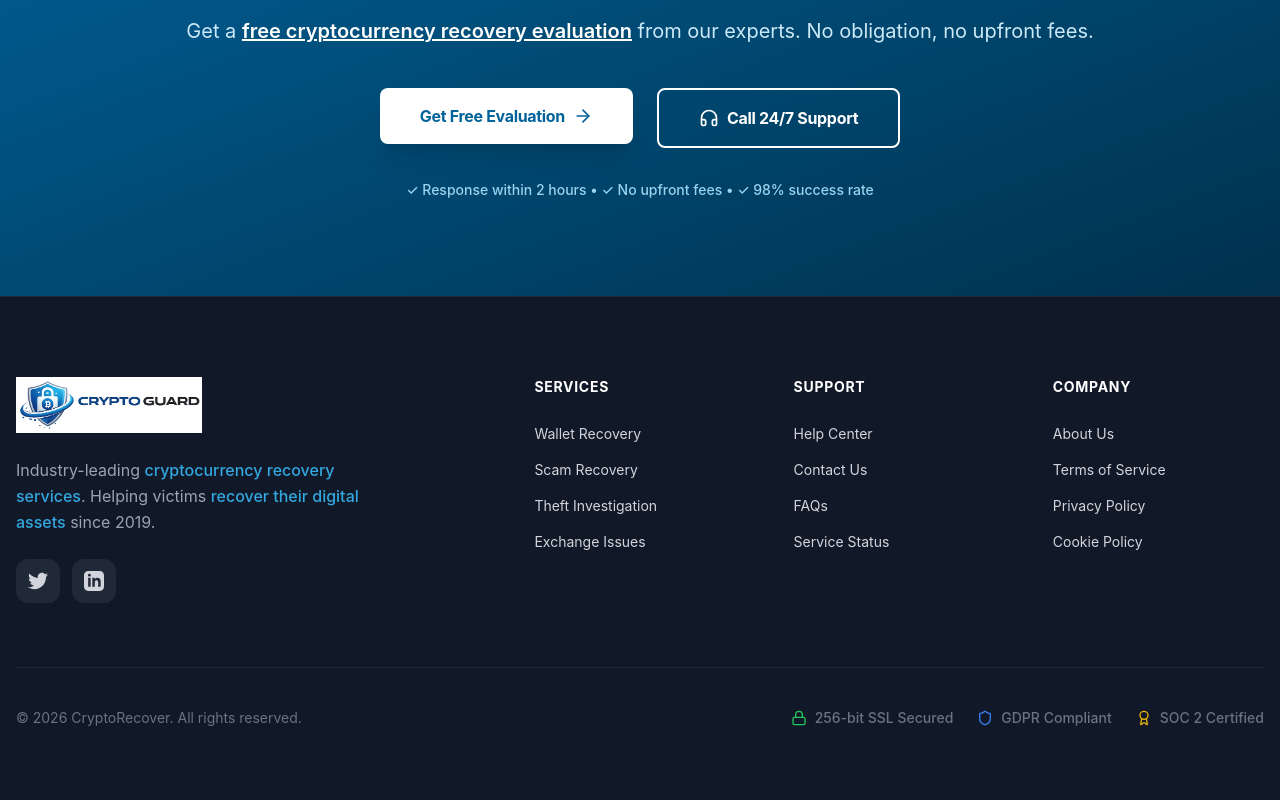
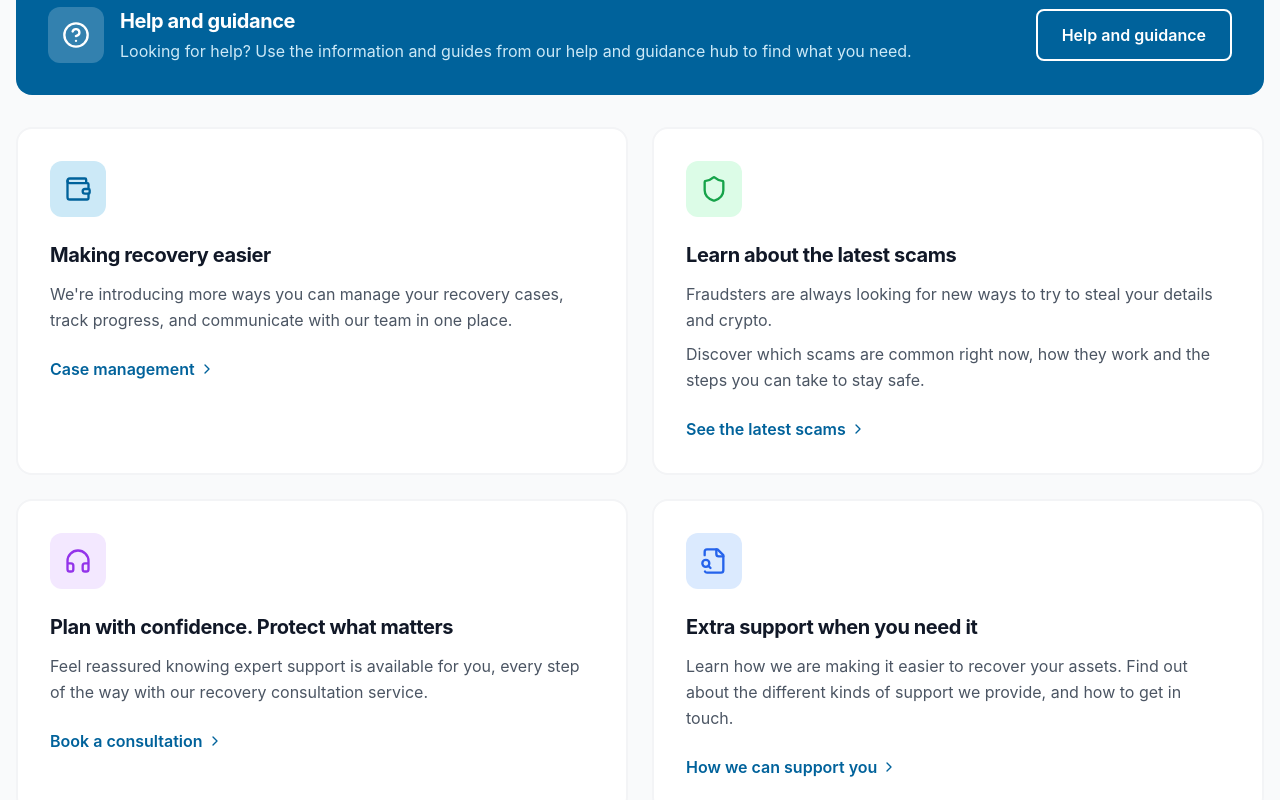
Before and after one commit to hamzaalie/crypto-recovery-dashboard, a React (Vite) app in the folder frontend/: page / in a window 1280 px wide. Shown: the part 3660-4460 px from the top of the page. Built offline with nearby package versions, Linux system fonts and the light colour scheme; no server answers; a web font is replaced by a local one.

Commit message:
Add Customer Support section to homepage

```diff
--- a/frontend/src/pages/public/LandingPage.tsx
+++ b/frontend/src/pages/public/LandingPage.tsx
@@ -16,6 +16,7 @@ import {
   Star,
   Menu,
   X,
+  HelpCircle,
 } from 'lucide-react';
 import logo from '@/assets/images/logo.png';
 
@@ -484,6 +485,97 @@ export default function LandingPage() {
         </div>
       </section>
 
+      {/* Customer Support Section */}
+      <section className="py-20 px-4 bg-gray-50">
+        <div className="max-w-7xl mx-auto">
+          <h2 className="text-4xl md:text-5xl font-bold text-gray-900 mb-12 text-center">Customer Support</h2>
+
+          {/* Help and Guidance Banner */}
+          <div className="bg-brand-600 rounded-2xl p-6 md:p-8 mb-8 flex flex-col md:flex-row items-center justify-between gap-6">
+            <div className="flex items-center gap-4">
+              <div className="w-14 h-14 bg-white/20 rounded-xl flex items-center justify-center flex-shrink-0">
+                <HelpCircle className="h-7 w-7 text-white" />
+              </div>
+              <div className="text-white">
+                <h3 className="text-xl font-bold mb-1">Help and guidance</h3>
+                <p className="text-brand-100 text-sm md:text-base">Looking for help? Use the information and guides from our help and guidance hub to find what you need.</p>
+              </div>
+            </div>
+            <Link to="/help" className="flex-shrink-0">
+              <button className="px-6 py-3 bg-transparent border-2 border-white text-white font-semibold rounded-lg hover:bg-white hover:text-brand-600 transition-all duration-300 whitespace-nowrap">
+                Help and guidance
+              </button>
+            </Link>
+          </div>
+
+          {/* Support Cards Grid */}
+          <div className="grid md:grid-cols-2 gap-6">
+            {/* Card 1 - Recovery Services */}
+            <div className="bg-white rounded-2xl p-8 border-2 border-gray-100 hover:border-brand-200 hover:shadow-lg transition-all duration-300">
+              <div className="w-14 h-14 bg-brand-100 rounded-xl flex items-center justify-center mb-6">
+                <Wallet className="h-7 w-7 text-brand-600" />
+              </div>
+              <h3 className="text-xl font-bold text-gray-900 mb-3">Making recovery easier</h3>
+              <p className="text-gray-600 mb-6 leading-relaxed">
+                We're introducing more ways you can manage your recovery cases, track progress, and communicate with our team in one place.
+              </p>
+              <Link to="/dashboard" className="inline-flex items-center text-brand-600 font-semibold hover:text-brand-700 transition group">
+                Case management
+                <ChevronRight className="h-4 w-4 ml-1 group-hover:translate-x-1 transition-transform" />
+              </Link>
+            </div>
+
+            {/* Card 2 - Latest Scams */}
+            <div className="bg-white rounded-2xl p-8 border-2 border-gray-100 hover:border-brand-200 hover:shadow-lg transition-all duration-300">
+              <div className="w-14 h-14 bg-green-100 rounded-xl flex items-center justify-center mb-6">
+                <Shield className="h-7 w-7 text-green-600" />
+              </div>
+              <h3 className="text-xl font-bold text-gray-900 mb-3">Learn about the latest scams</h3>
+              <p className="text-gray-600 mb-2 leading-relaxed">
+                Fraudsters are always looking for new ways to try to steal your details and crypto.
+              </p>
+              <p className="text-gray-600 mb-6 leading-relaxed">
+                Discover which scams are common right now, how they work and the steps you can take to stay safe.
+              </p>
+              <Link to="/help" className="inline-flex items-center text-brand-600 font-semibold hover:text-brand-700 transition group">
+                See the latest scams
+                <ChevronRight className="h-4 w-4 ml-1 group-hover:translate-x-1 transition-transform" />
+              </Link>
+            </div>
+
+            {/* Card 3 - Expert Consultation */}
+            <div className="bg-white rounded-2xl p-8 border-2 border-gray-100 hover:border-brand-200 hover:shadow-lg transition-all duration-300">
+              <div className="w-14 h-14 bg-purple-100 rounded-xl flex items-center justify-center mb-6">
+                <Headphones className="h-7 w-7 text-purple-600" />
+              </div>
+              <h3 className="text-xl font-bold text-gray-900 mb-3">Plan with confidence. Protect what matters</h3>
+              <p className="text-gray-600 mb-6 leading-relaxed">
+                Feel reassured knowing expert support is available for you, every step of the way with our recovery consultation service.
+              </p>
+              <Link to="/contact" className="inline-flex items-center text-brand-600 font-semibold hover:text-brand-700 transition group">
+                Book a consultation
+                <ChevronRight className="h-4 w-4 ml-1 group-hover:translate-x-1 transition-transform" />
+              </Link>
+            </div>
+
+            {/* Card 4 - 24/7 Support */}
+            <div className="bg-white rounded-2xl p-8 border-2 border-gray-100 hover:border-brand-200 hover:shadow-lg transition-all duration-300">
+              <div className="w-14 h-14 bg-blue-100 rounded-xl flex items-center justify-center mb-6">
+                <FileSearch className="h-7 w-7 text-blue-600" />
+              </div>
+              <h3 className="text-xl font-bold text-gray-900 mb-3">Extra support when you need it</h3>
+              <p className="text-gray-600 mb-6 leading-relaxed">
+                Learn how we are making it easier to recover your assets. Find out about the different kinds of support we provide, and how to get in touch.
+              </p>
+              <Link to="/contact" className="inline-flex items-center text-brand-600 font-semibold hover:text-brand-700 transition group">
+                How we can support you
+                <ChevronRight className="h-4 w-4 ml-1 group-hover:translate-x-1 transition-transform" />
+              </Link>
+            </div>
+          </div>
+        </div>
+      </section>
+
       {/* CTA Section - Professional */}
       <section className="py-24 px-4 bg-gradient-to-br from-brand-600 via-brand-700 to-brand-800 text-white">
         <div className="max-w-5xl mx-auto text-center">
```
